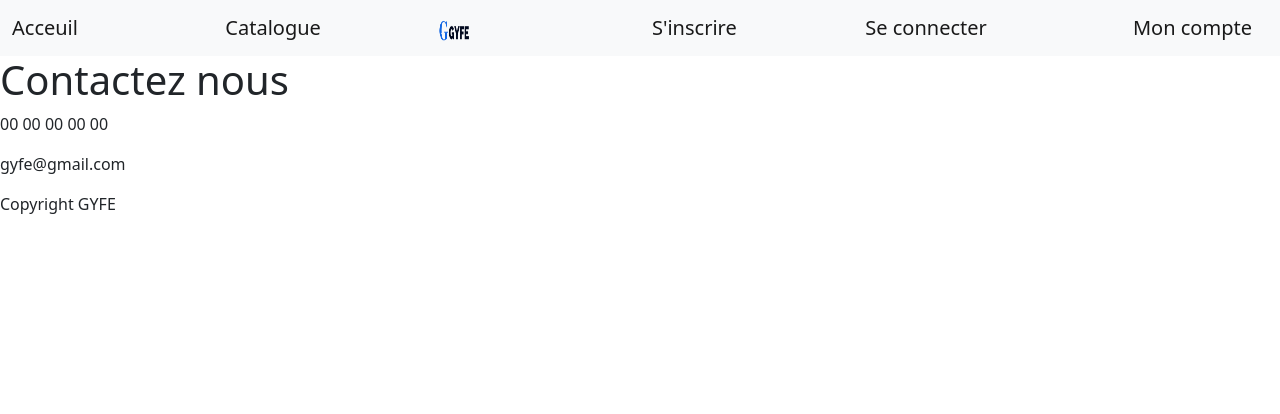
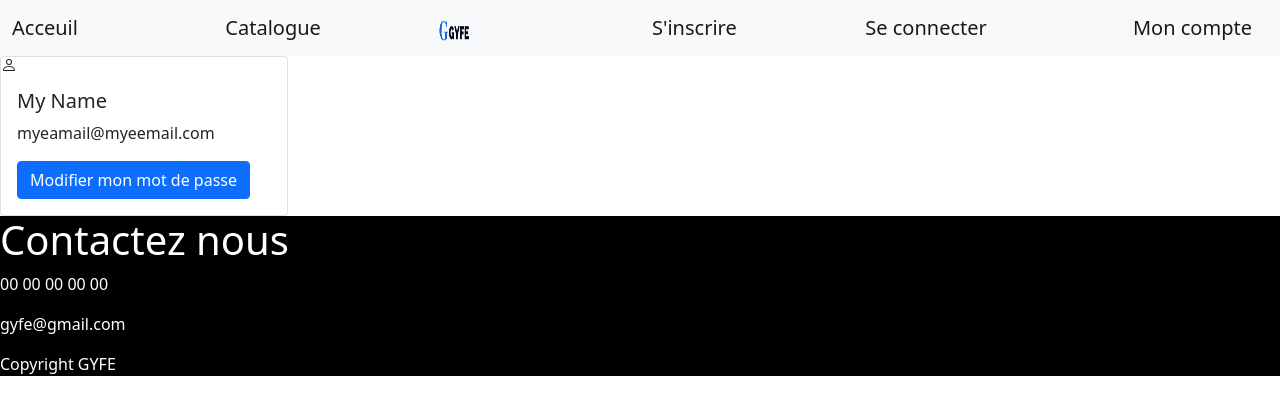
Before and after one commit to Fouzia09/GYFE_FRONT, an Angular app: page /profile in a window 1280 px wide. Before the commit this address led to /. Shown: the top 414 px of the page. Built offline with nearby package versions, Linux system fonts and the light colour scheme.

Commit message:
profile Ajout

```diff
--- a/src/app/app-routing.module.ts
+++ b/src/app/app-routing.module.ts
@@ -1,5 +1,6 @@
 import { NgModule } from '@angular/core';
 import { RouterModule, Routes } from '@angular/router';
+import { ProfileModule } from './pages/profile/profile.module';
 
 const routes: Routes = [
   {
@@ -14,6 +15,10 @@ const routes: Routes = [
   {
     path: 'room',
     loadChildren: () => import('./pages/room/room.module').then(m => m.RoomModule)
+  },
+  {
+    path:'profile',
+    loadChildren: () => import('./pages/profile/profile.module').then(m => m.ProfileModule)
   }
 ];
 
--- a/src/app/components/footer/footer.component.css
+++ b/src/app/components/footer/footer.component.css
@@ -1,4 +1,7 @@
-.c{
+footer{
     background-color: black;
     color: white;
   }
+aside{
+  margin: auto;
+}
--- a/src/app/components/footer/footer.component.html
+++ b/src/app/components/footer/footer.component.html
@@ -1,3 +1,4 @@
+<footer>
 <section>
     <div name="Contact">
       <h1> Contactez nous</h1>
@@ -14,3 +15,5 @@
     <aside>
       <p> Copyright GYFE</p>
     </aside>
+
+</footer>
--- /dev/null
+++ b/src/app/pages/profile/profile.component.css
@@ -0,0 +1,3 @@
+.profileLogo{
+  size: 18rem;
+}
--- /dev/null
+++ b/src/app/pages/profile/profile.component.html
@@ -0,0 +1,12 @@
+<section>
+  <div class="card" style="width: 18rem;">
+    <svg xmlns="http://www.w3.org/2000/svg" width="16" height="16" fill="currentColor" class="bi bi-person" viewBox="0 0 16 16" name="profileLogo">
+      <path d="M8 8a3 3 0 1 0 0-6 3 3 0 0 0 0 6zm2-3a2 2 0 1 1-4 0 2 2 0 0 1 4 0zm4 8c0 1-1 1-1 1H3s-1 0-1-1 1-4 6-4 6 3 6 4zm-1-.004c-.001-.246-.154-.986-.832-1.664C11.516 10.68 10.289 10 8 10c-2.29 0-3.516.68-4.168 1.332-.678.678-.83 1.418-.832 1.664h10z"/>
+    </svg>
+    <div class="card-body">
+      <h5 class="card-title">My Name</h5>
+      <p class="card-text">myeamail@myeemail.com</p>
+      <a routerLink="/change-password" class="btn btn-primary">Modifier mon mot de passe</a>
+    </div>
+  </div>
+</section>
--- /dev/null
+++ b/src/app/pages/profile/profile.component.ts
@@ -0,0 +1,15 @@
+import { Component, OnInit } from '@angular/core';
+
+@Component({
+  selector: 'app-profile',
+  templateUrl: './profile.component.html',
+  styleUrls: ['./profile.component.css']
+})
+export class ProfileComponent implements OnInit {
+
+  constructor() { }
+
+  ngOnInit(): void {
+  }
+
+}
```
Also changed, not shown: src/app/pages/profile/profile-routing.module.ts (added, +17 -0 lines), src/app/pages/profile/profile.module.ts (added, +20 -0 lines), 1 other file (tests, documents, lock files or other folders).
